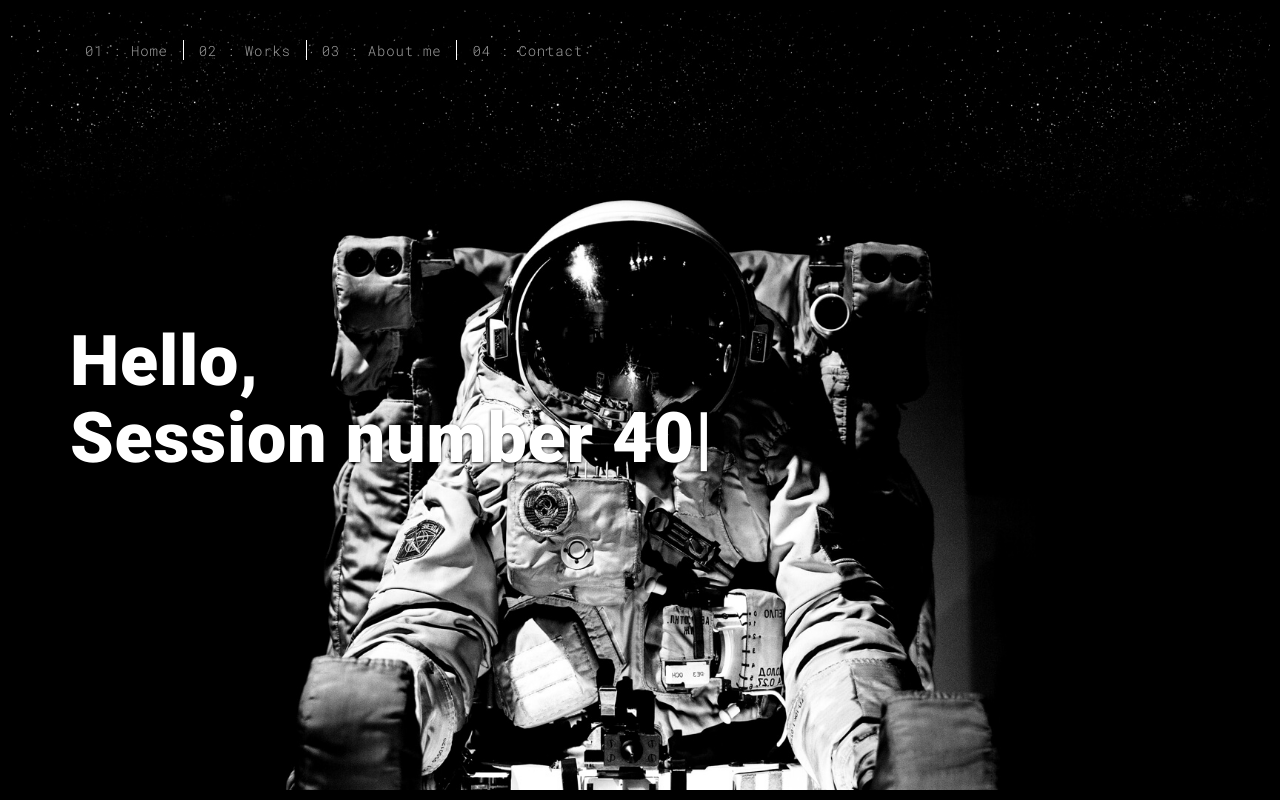
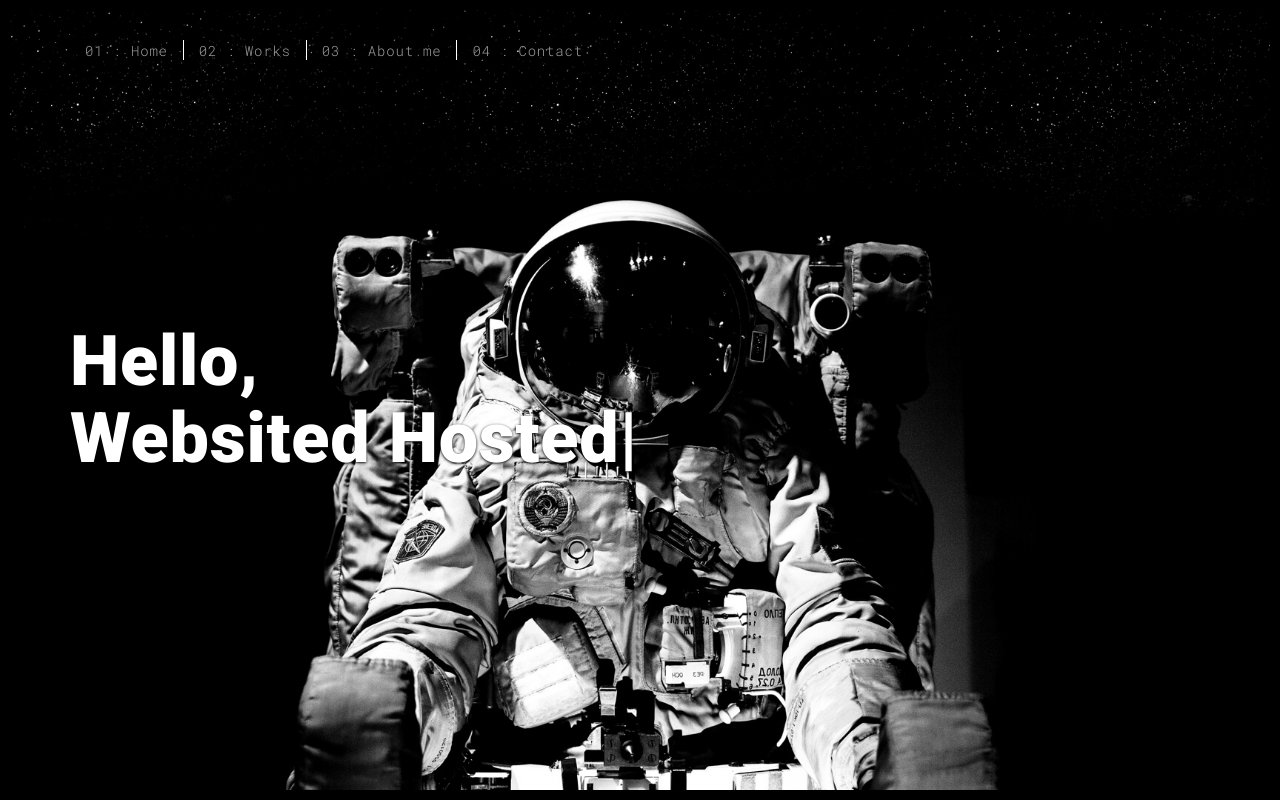
Before and after one commit to Mohammedfaiizan/Simple-Project-, a Flask app: page / in a window 1280 px wide. Run offline with Flask 2, Linux system fonts and the light colour scheme; some libraries are stand-ins or nearby versions.

Commit message:
Update index.html

```diff
--- a/templates/index.html
+++ b/templates/index.html
@@ -58,8 +58,8 @@
               <h1>Hello,<br>
                 <span id="typed-strings">
                   <span>This is Azure Training</span>
-                  <span>Session number 40</span>
-                  <span>App Service Deployment!!</span>
+                  <span>Websited Hosted</span>
+                  <span>Faizan Mohammed!</span>
                 </span>
                 <span id="typed"></span>
               </h1>
```
